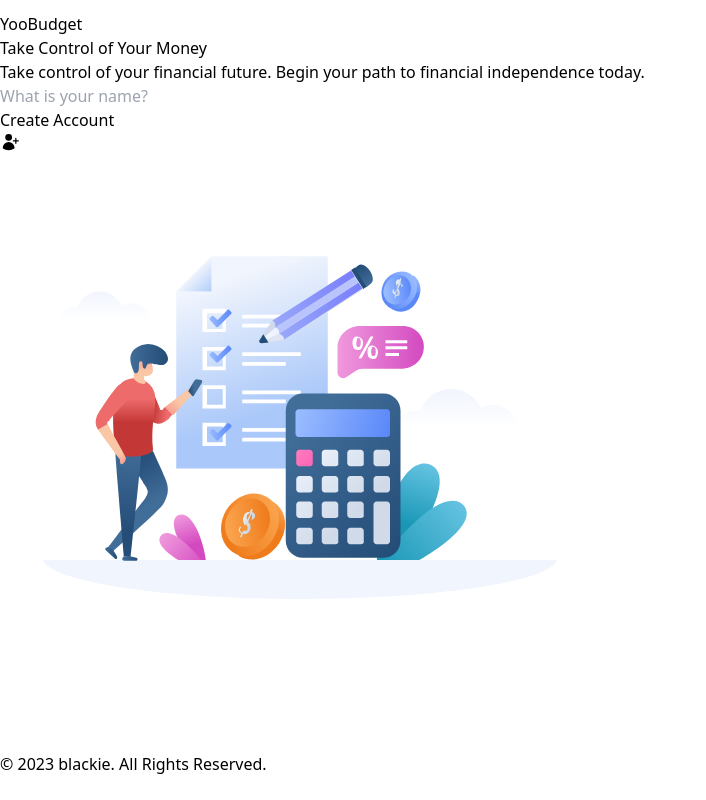
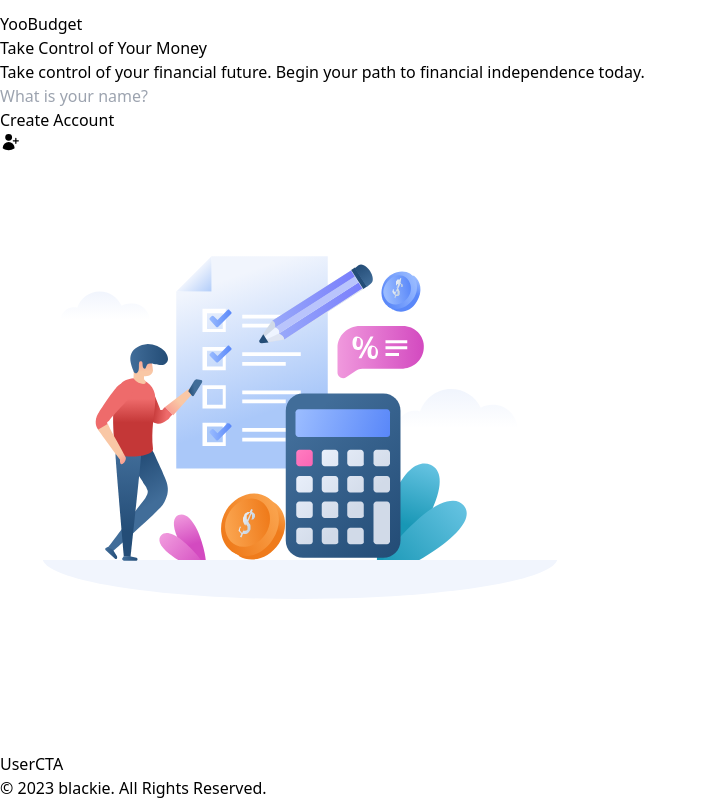
Before and after one commit to Blackie360/budget, a React (Vite) app: page / in a window 1280 px wide. Shown: the part 438-1238 px from the top of the page, without its empty margins (0-706 px from the left). Before the commit the page ends 1214 px from the top, so only its background shows below. Built offline with nearby package versions, Linux system fonts and the light colour scheme.

Commit message:
usercta has been added to the footer page

```diff
--- a/src/components/Footer.jsx
+++ b/src/components/Footer.jsx
@@ -1,8 +1,11 @@
 import React from 'react';
+import UserCTA from './UserCTA';
 
 const Footer = () => {
   return (
     <footer className="bg-opacity-100 bg-white text-black p-4 text-center md:p-6 lg:p-8 xl:p-10">
+<UserCTA />
+
       <p className="text-sm md:text-base lg:text-lg xl:text-xl">
         &copy; {new Date().getFullYear()} <a
         href="https://felix-jumason.netlify.app/"
--- /dev/null
+++ b/src/components/UserCTA.jsx
@@ -0,0 +1,9 @@
+import React from 'react'
+
+function UserCTA() {
+  return (
+    <div>UserCTA</div>
+  )
+}
+
+export default UserCTA
```
